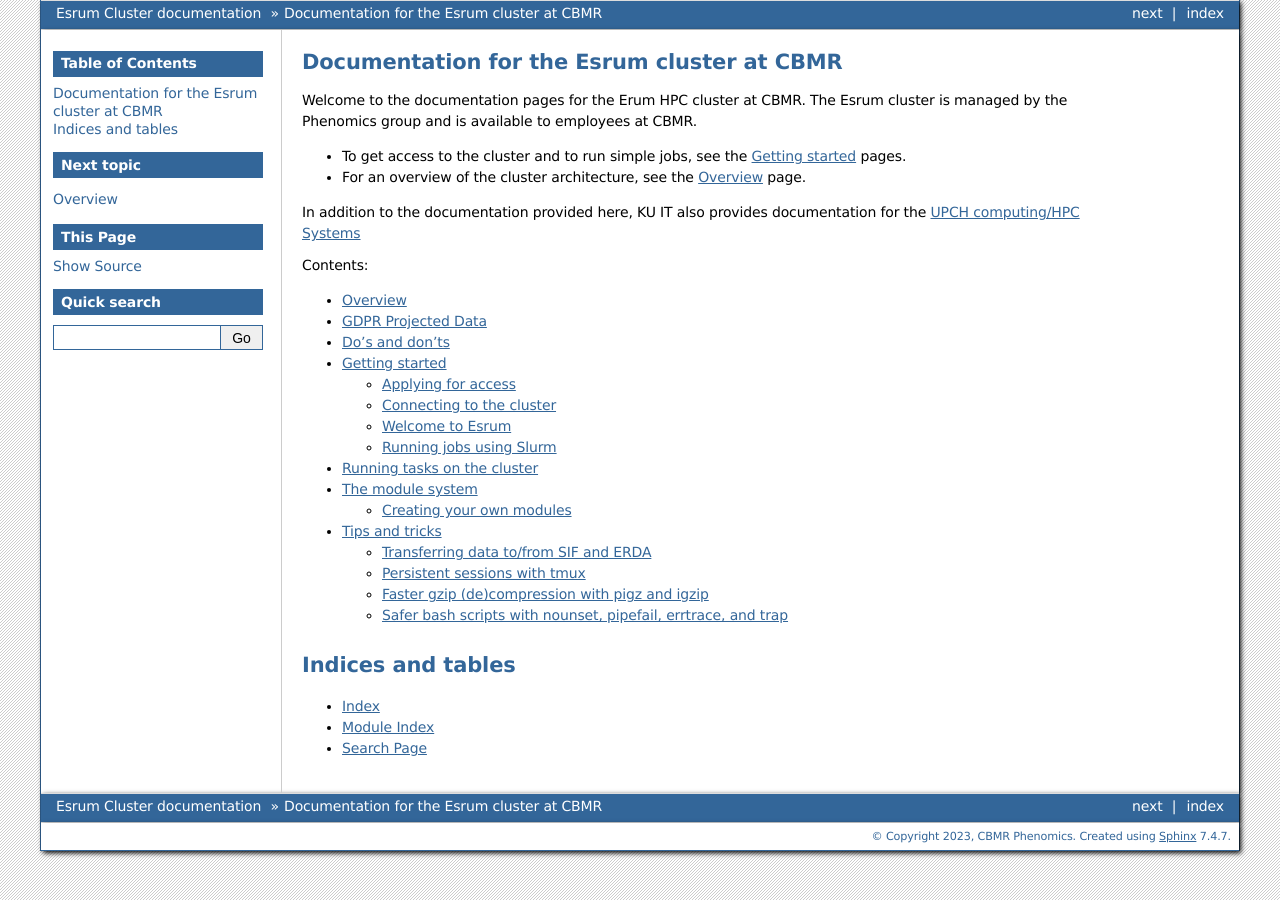
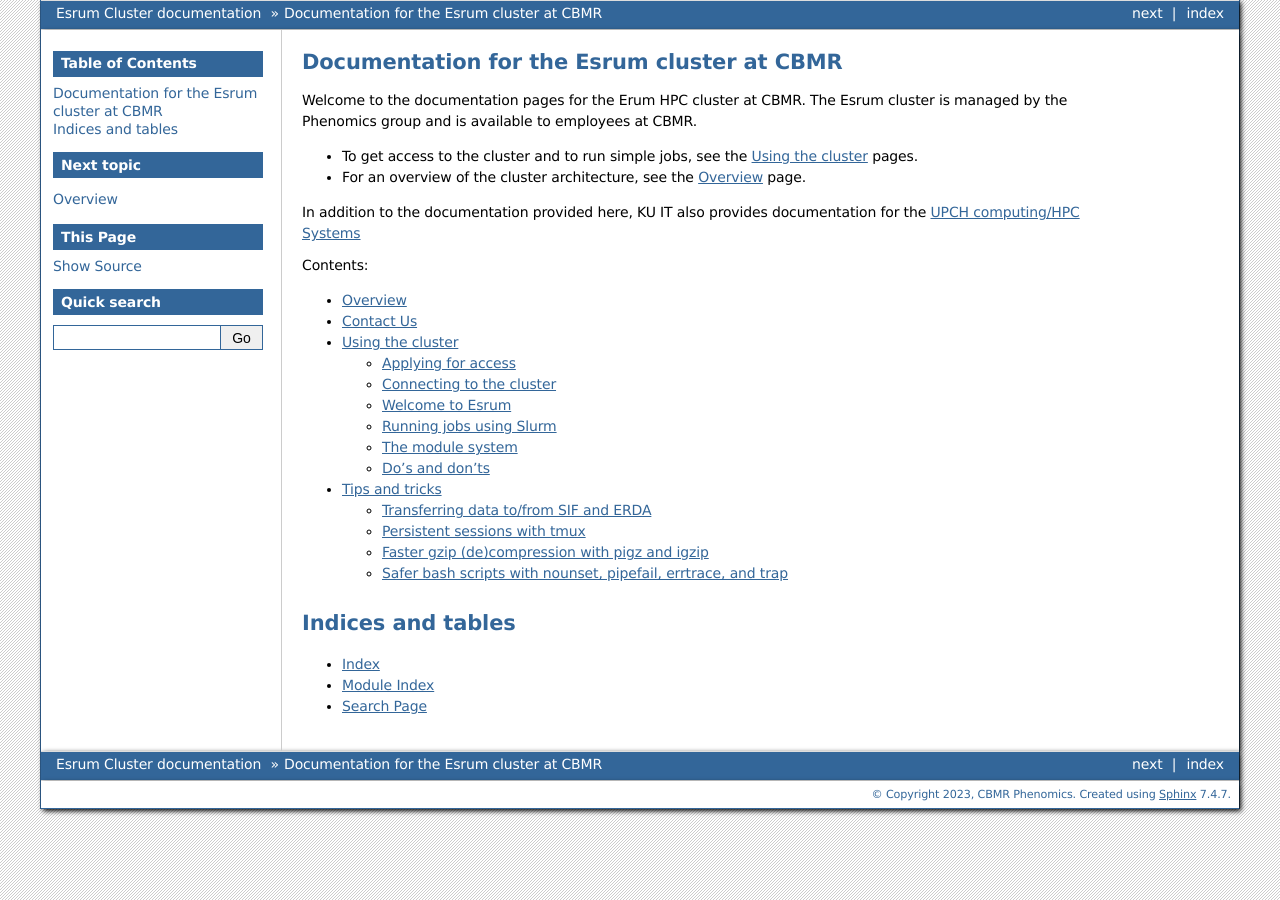
Before and after one commit to cbmrphenomics/cbmrphenomics.github.io, a Sphinx documentation site: the page built from esrum/source/index.rst, in a window 1280 px wide. Built offline with Sphinx 7.4.7, drawn with Linux system fonts in a browser that asks for light colours.

Commit message:
reoganize pages

```diff
--- /dev/null
+++ b/esrum/source/contact.rst
@@ -0,0 +1,3 @@
+############
+ Contact Us
+############
--- a/esrum/source/gdpr.rst
+++ /dev/null
@@ -1,3 +0,0 @@
-#####################
- GDPR Projected Data
-#####################
--- a/esrum/source/index.rst
+++ b/esrum/source/index.rst
@@ -19,11 +19,8 @@
    :caption: Contents:
 
    overview
-   gdpr
-   dos_and_donts
-   getting_started/index.rst
-   running_tasks
-   modules
+   contact
+   usage/index.rst
    tips_and_tricks/index.rst
 
 ####################
--- a/esrum/source/running_tasks.rst
+++ /dev/null
@@ -1,3 +0,0 @@
-##############################
- Running tasks on the cluster
-##############################
--- a/esrum/source/getting_started/index.rst
+++ b/esrum/source/usage/index.rst
@@ -1,8 +1,8 @@
 .. _getting_started:
 
-#################
- Getting started
-#################
+###################
+ Using the cluster
+###################
 
 .. toctree::
 
```
Also changed, not shown: other parts of esrum/source/usage/index.rst (+2 -0 lines), esrum/source/usage/access.rst (renamed from esrum/source/getting_started/access.rst), esrum/source/usage/connecting.rst (renamed from esrum/source/getting_started/connecting.rst), esrum/source/usage/dos_and_donts.rst (renamed from esrum/source/dos_and_donts.rst), esrum/source/usage/images/connecting_ssh.gif (renamed from esrum/source/getting_started/images/connecting_ssh.gif), esrum/source/usage/images/connecting_ssh_timeout.gif (renamed from esrum/source/getting_started/images/connecting_ssh_timeout.gif), esrum/source/usage/modules.rst (renamed from esrum/source/modules.rst), esrum/source/usage/running_jobs.rst (renamed from esrum/source/getting_started/running_jobs.rst), esrum/source/usage/welcome_to_esrum.rst (renamed from esrum/source/getting_started/welcome_to_esrum.rst), 4 other files.
